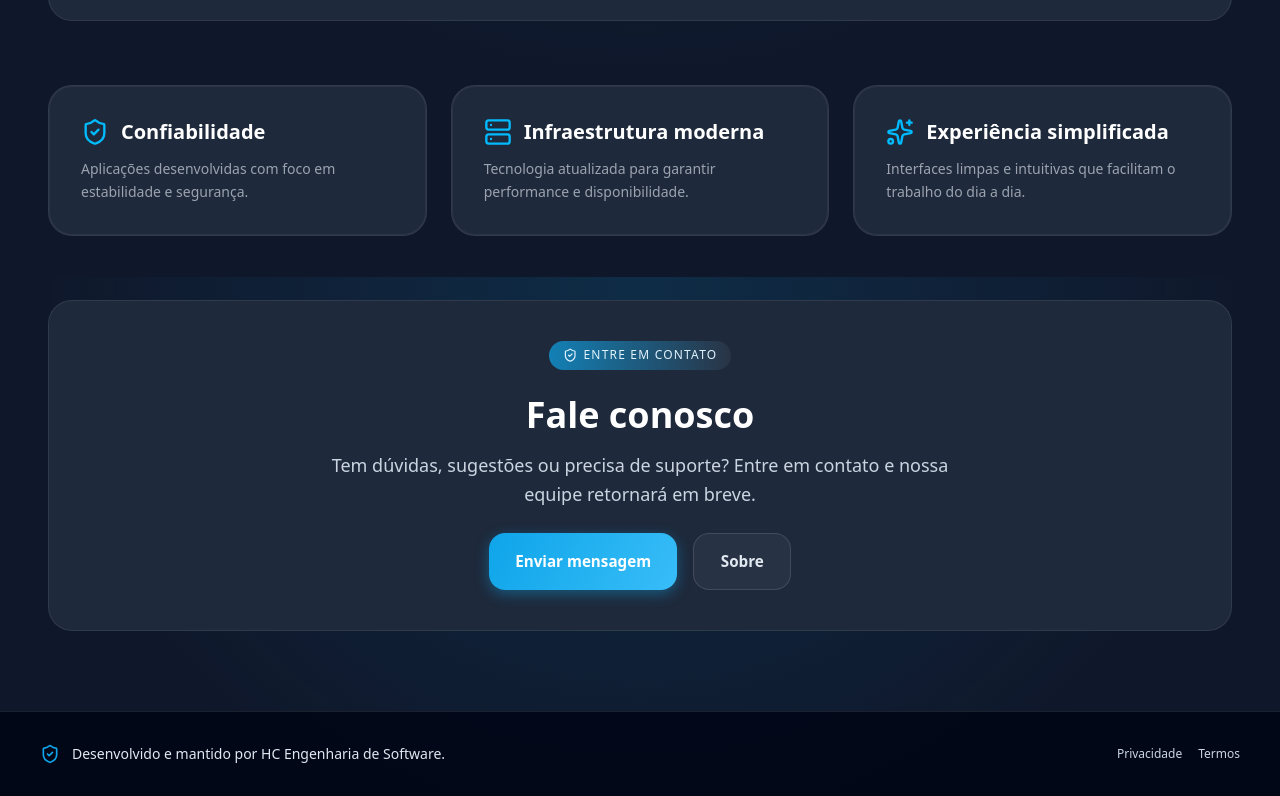
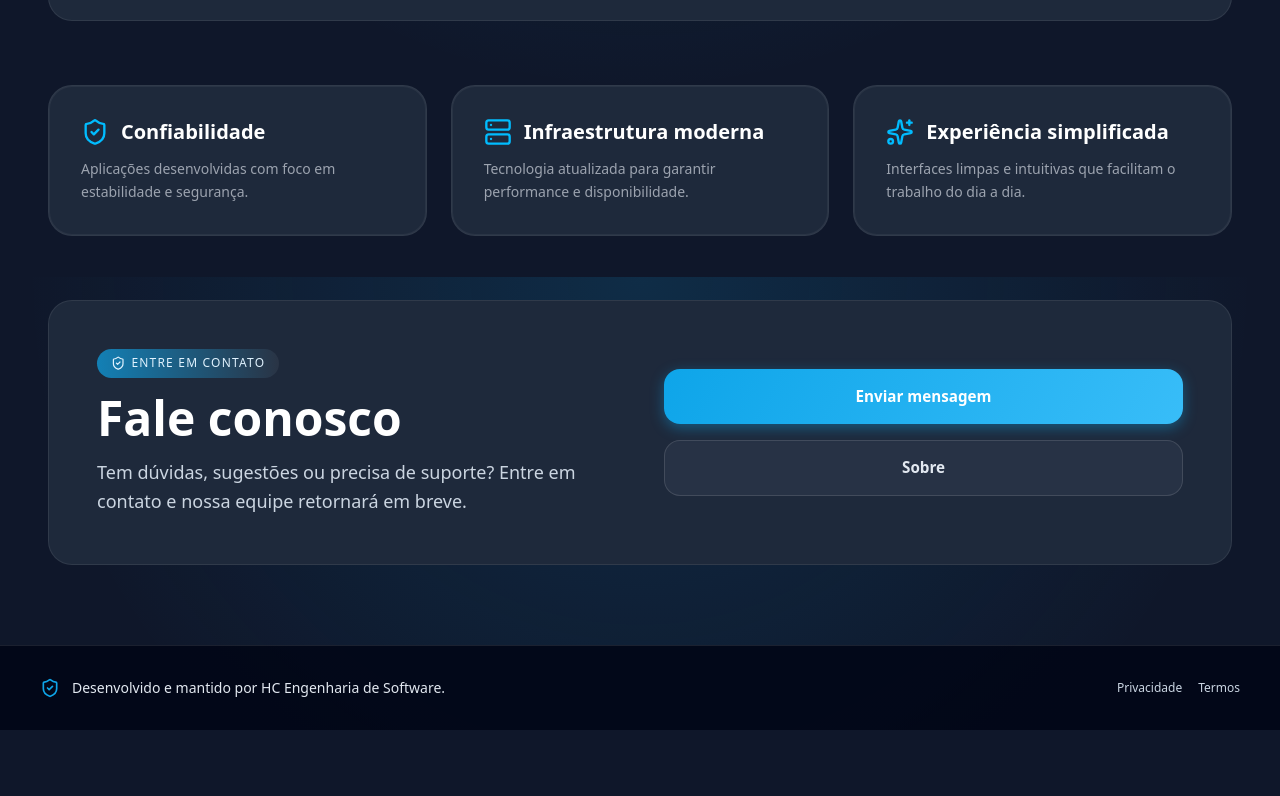
Before and after one commit to hikarocordeiro/hc-hub, a Next.js app: page / in a window 1280 px wide. Shown: the part 1323-2119 px from the top of the page. After the commit the page ends 2053 px from the top, so only its background shows below. Built offline with nearby package versions, Linux system fonts and the light colour scheme; no server answers.

Commit message:
main page content improvements

```diff
--- a/app/page.tsx
+++ b/app/page.tsx
@@ -159,22 +159,28 @@ export default function HomePage() {
         ))}
       </section>
 
-      <section className="rounded-3xl border p-10 text-center text-white" style={{borderColor: 'var(--border-subtle)', background: 'var(--color-bg-elevated)'}}>
-        <p className="pill inline-flex items-center justify-center gap-2">
+      <section className="rounded-3xl border p-10 lg:p-12 text-white" style={{borderColor: 'var(--border-subtle)', background: 'var(--color-bg-elevated)'}}>
+        <div className="grid gap-8 lg:grid-cols-2 lg:gap-12 items-center">
+          <div className="space-y-6">
+            <div className="space-y-4">
+              <p className="pill inline-flex items-center gap-2">
                 <ShieldCheck className="h-4 w-4" />
                 {copy.contact.pill}
               </p>
-        <h2 className="mt-6 text-4xl font-bold text-white">{copy.contact.title}</h2>
-        <p className="mx-auto mt-4 max-w-2xl text-lg leading-relaxed" style={{color: '#cbd5e1'}}>
+              <h2 className="text-4xl font-bold text-white lg:text-5xl">{copy.contact.title}</h2>
+              <p className="text-lg leading-relaxed" style={{color: '#cbd5e1'}}>
                 {copy.contact.description}
               </p>
-        <div className="mt-6 flex flex-col gap-4 sm:flex-row sm:justify-center">
-          <Link href="/contact" className="btn-primary">
+            </div>
+          </div>
+          <div className="flex flex-col gap-4 sm:flex-row lg:flex-col lg:items-start">
+            <Link href="/contact" className="btn-primary w-full sm:w-auto lg:w-full">
               {copy.contact.fields.submit}
             </Link>
-          <Link href="/about" className="btn-secondary">
+            <Link href="/about" className="btn-secondary w-full sm:w-auto lg:w-full">
               {copy.navigation.about}
             </Link>
+          </div>
         </div>
       </section>
     </div>
```
Lines whose indentation alone changed are shown as unchanged.
